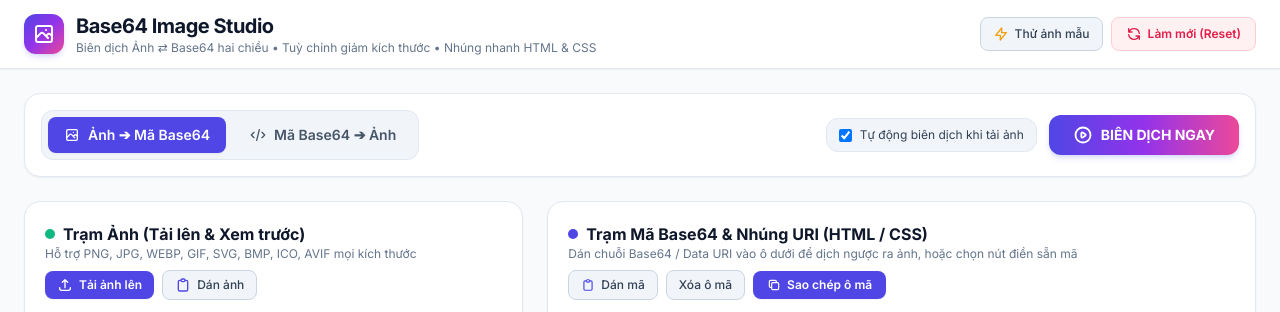
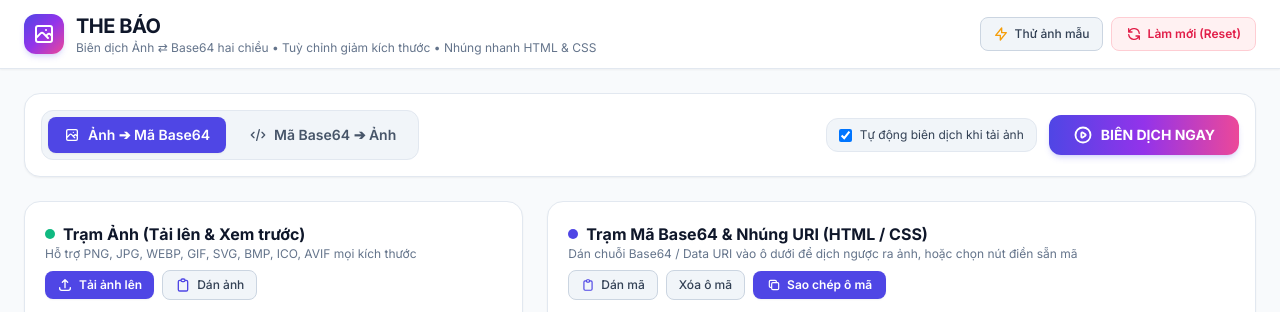
Before and after one commit to thebao-vn/base64, a plain HTML site: page index.html in a window 1280 px wide. Shown: the top 312 px of the page. Drawn offline with nearby package versions, Linux system fonts and the light colour scheme.

Commit message:
Update index.html

```diff
--- a/index.html
+++ b/index.html
@@ -3,7 +3,7 @@
 <head>
   <meta charset="UTF-8" />
   <meta name="viewport" content="width=device-width, initial-scale=1.0" />
-  <title>Base64 Image Studio — Trình Biên Dịch Ảnh &amp; Mã Base64</title>
+  <title>THE BÁO — Trình Biên Dịch Ảnh &amp; Mã Base64</title>
   <script src="https://cdn.tailwindcss.com/3.4.17"></script>
   <link rel="preconnect" href="https://fonts.googleapis.com" />
   <link rel="preconnect" href="https://fonts.gstatic.com" crossorigin />
@@ -80,7 +80,7 @@
         </div>
         <div>
           <div class="flex items-center gap-2">
-            <h1 class="text-lg sm:text-xl font-bold tracking-tight text-slate-900">Base64 Image Studio</h1>
+            <h1 class="text-lg sm:text-xl font-bold tracking-tight text-slate-900">THE BÁO</h1>
           </div>
           <p class="text-xs text-slate-500">Biên dịch Ảnh ⇄ Base64 hai chiều • Tuỳ chỉnh giảm kích thước • Nhúng nhanh HTML &amp; CSS</p>
         </div>
```
